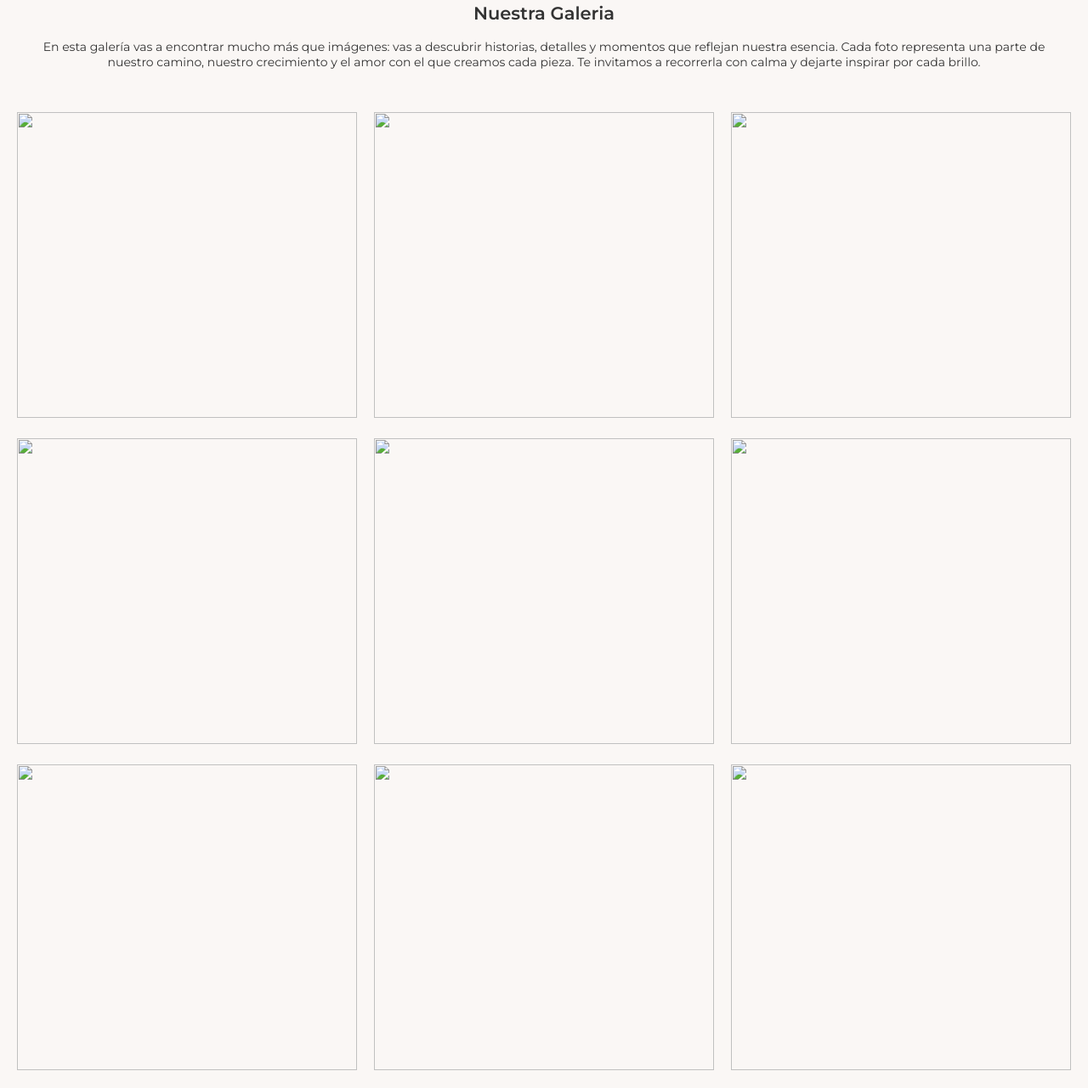
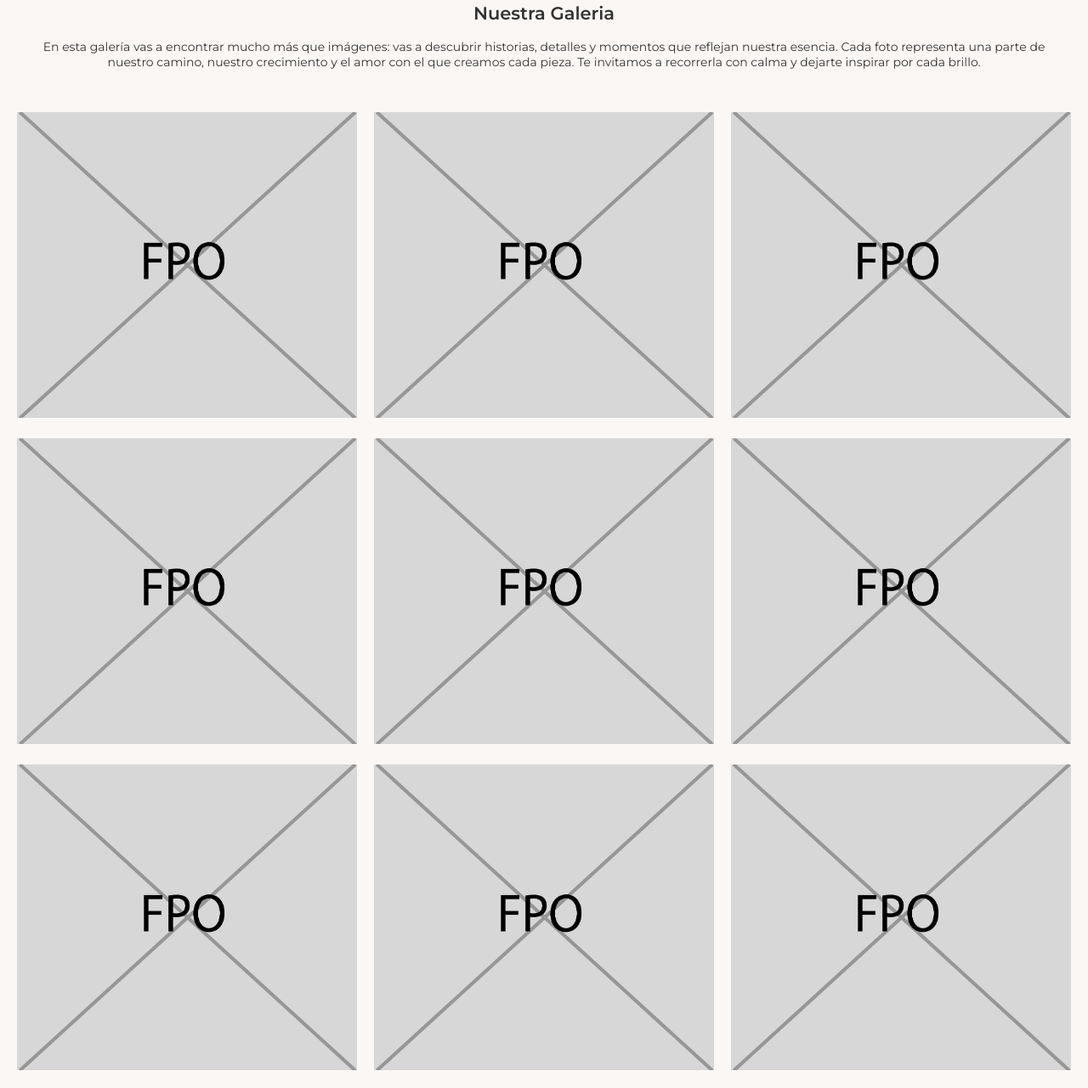
Before and after one commit to tomijhones/ellas-by-mm, a plain HTML site: page pages/coleccion.html in a window 1280 px wide. Shown: the part 111-1392 px from the top of the page at 85% size. Drawn offline with Linux system fonts and the light colour scheme; the site is published under a folder, as on GitHub Pages, so addresses that start at the root find nothing.

Commit message:
se corrigio para visibilidad de imagenes2

```diff
--- a/pages/coleccion.html
+++ b/pages/coleccion.html
@@ -5,7 +5,7 @@
     <meta name="viewport" content="width=device-width, initial-scale=1.0">
     <title>Coleccion</title>
     <link rel="stylesheet" href="../css/styles.css">
-    <link rel="icon" href="./img/logomm.jpeg">
+    <link rel="icon" href="../img/logomm.jpeg">
     <link rel="preconnect" href="https://fonts.googleapis.com">
     <link rel="preconnect" href="https://fonts.gstatic.com" crossorigin>
     <link href="https://fonts.googleapis.com/css2?family=Montserrat:wght@300;400;600&display=swap" rel="stylesheet">
@@ -13,7 +13,7 @@
 <body>
     <header>
                     <div class="logo">
-                <img src="/img/logomm.jpeg" alt="logo de Ellas By MM" class="logoimg">
+                <img src="../img/logomm.jpeg" alt="logo de Ellas By MM" class="logoimg">
             </div>
         <nav>
             <ul>
@@ -39,40 +39,40 @@ Te invitamos a recorrerla con calma y dejarte inspirar por cada brillo.</p>
         <section>
         <div class="galeria-contenedor">
             <div>
-            <img src="/img/fpo.png" alt="" class="box-galeria">
+            <img src="../img/fpo.png" alt="" class="box-galeria">
             </div>
             <div>
-            <img src="/img/fpo.png" alt="" class="box-galeria">
+            <img src="../img/fpo.png" alt="" class="box-galeria">
             </div>
             <div>
-            <img src="/img/fpo.png" alt="" class="box-galeria">
+            <img src="../img/fpo.png" alt="" class="box-galeria">
             </div>
             <div>
-            <img src="/img/fpo.png" alt="" class="box-galeria">
+            <img src="../img/fpo.png" alt="" class="box-galeria">
             </div>
             <div>
-            <img src="/img/fpo.png" alt="" class="box-galeria">
+            <img src="../img/fpo.png" alt="" class="box-galeria">
             </div>
             <div>
-            <img src="/img/fpo.png" alt="" class="box-galeria">
+            <img src="../img/fpo.png" alt="" class="box-galeria">
             </div>
             <div>
-            <img src="/img/fpo.png" alt="" class="box-galeria">
+            <img src="../img/fpo.png" alt="" class="box-galeria">
             </div>
             <div>
-            <img src="/img/fpo.png" alt="" class="box-galeria">
+            <img src="../img/fpo.png" alt="" class="box-galeria">
             </div>
             <div>
-            <img src="/img/fpo.png" alt="" class="box-galeria">
+            <img src="../img/fpo.png" alt="" class="box-galeria">
             </div>
             <div>
-            <img src="/img/fpo.png" alt="" class="box-galeria">
+            <img src="../img/fpo.png" alt="" class="box-galeria">
             </div>
             <div>
-            <img src="/img/fpo.png" alt="" class="box-galeria">
+            <img src="../img/fpo.png" alt="" class="box-galeria">
             </div>
             <div>
-            <img src="/img/fpo.png" alt="" class="box-galeria">
+            <img src="../img/fpo.png" alt="" class="box-galeria">
             </div>
 
         </div>
```
Also changed, not shown: pages/contacto.html (+2 -2 lines), pages/ferias.html (+1 -2 lines), pages/quienessomos.html (+3 -3 lines).
